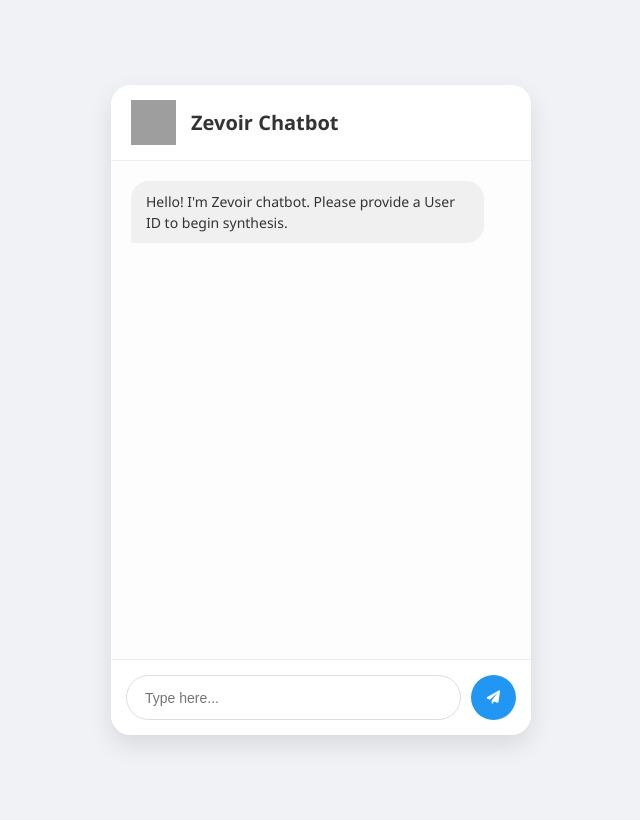
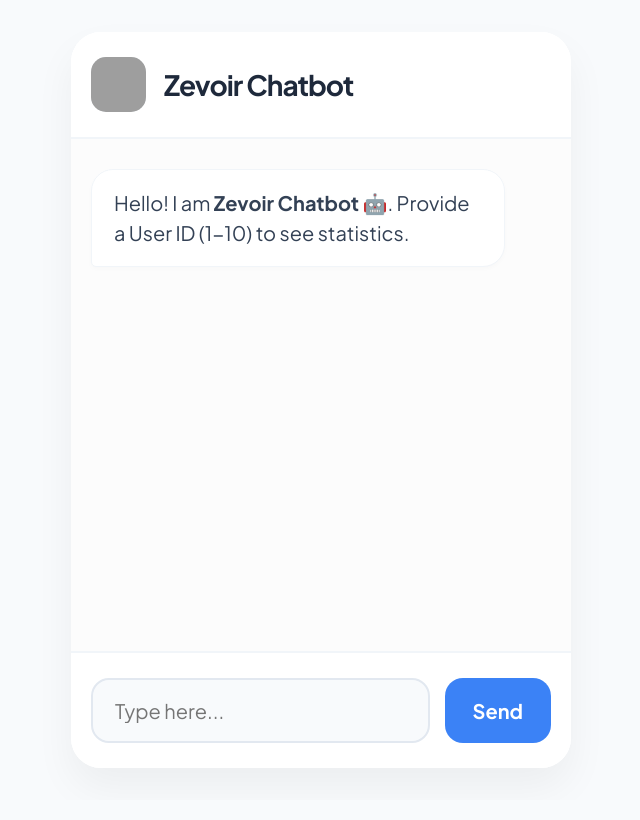
Before and after one commit to saniyask844-droid/my_chatbot, a Flask app: page / in a window 1280 px wide. Shown: the whole page, without its empty margins (319-959 px from the left). After the commit the page ends 743 px from the top, so only its background shows below. Run offline with Flask 3, Linux system fonts and the light colour scheme; grey boxes are pictures that could not be loaded.

Commit message:
Update index.html

```diff
--- a/templates/index.html
+++ b/templates/index.html
@@ -2,197 +2,165 @@
 <html lang="en">
 <head>
     <meta charset="UTF-8">
-    <meta name="viewport" content="width=device-width, initial-scale=1.0">
+    <meta name="viewport" content="width=device-width, initial-scale=1.0, maximum-scale=1.0, user-scalable=0">
     <title>Zevoir Chatbot</title>
-    <link rel="stylesheet" href="https://cdnjs.cloudflare.com/ajax/libs/font-awesome/6.0.0/css/all.min.css">
+    <link href="https://fonts.googleapis.com/css2?family=Plus+Jakarta+Sans:wght@400;600;700&display=swap" rel="stylesheet">
     <style>
+        * { box-sizing: border-box; margin: 0; padding: 0; font-family: 'Plus Jakarta Sans', sans-serif; }
+
         body {
-            font-family: 'Segoe UI', Tahoma, Geneva, Verdana, sans-serif;
-            background-color: #f0f2f5;
+            background: #f8fafc;
+            height: 100vh;
+            height: -webkit-fill-available;
             display: flex;
             justify-content: center;
             align-items: center;
-            min-height: 100vh;
-            margin: 0;
-            padding: 10px;
+            overflow: hidden;
+            position: fixed;
+            width: 100%;
         }
 
-        .chat-container {
+        #chat-container {
             width: 100%;
-            max-width: 420px;
-            height: 90vh;
-            max-height: 650px;
+            max-width: 500px; /* Width konchem penchanu */
+            height: 100vh;
             background: white;
-            border-radius: 20px;
-            box-shadow: 0 10px 25px rgba(0,0,0,0.1);
-            overflow: hidden;
             display: flex;
             flex-direction: column;
-            animation: fadeIn 0.5s ease;
+            box-shadow: 0 20px 40px rgba(0, 0, 0, 0.05);
+            overflow: hidden;
         }
 
-        @keyframes fadeIn {
-            from { opacity: 0; transform: translateY(20px); }
-            to { opacity: 1; transform: translateY(0); }
+        @media (min-width: 481px) {
+            #chat-container { height: 92vh; border-radius: 30px; }
         }
 
-        .chat-header {
-            background: #ffffff;
-            padding: 15px 20px;
-            display: flex;
-            align-items: center;
-            border-bottom: 1px solid #eee;
+        /* Header - Extra Large */
+        #header { padding: 25px 20px; border-bottom: 2px solid #f1f5f9; display: flex; align-items: center; gap: 18px; background: #ffffff; z-index: 10; }
+
+        .z-logo { width: 55px; height: 55px; border-radius: 15px; overflow: hidden; background: #f1f5f9; flex-shrink: 0; }
+        .z-logo img { width: 100%; height: 100%; object-fit: cover; }
+
+        /* Title size 28px */
+        #header p { font-weight: 800; font-size: 28px; color: #1e293b; letter-spacing: -1px; }
+
+        #chat-box { flex: 1; padding: 30px 20px; overflow-y: auto; display: flex; flex-direction: column; gap: 22px; background: #fcfcfc; }
+
+        /* Message font size 20px */
+        .message {
+            padding: 18px 22px; border-radius: 22px; font-size: 20px; max-width: 90%; line-height: 1.5;
+            word-wrap: break-word; word-break: break-word; white-space: pre-wrap;
+            box-shadow: 0 2px 5px rgba(0,0,0,0.02);
         }
 
-        .chat-header img {
-            width: 45px;
-            height: 45px;
-            margin-right: 15px;
+        .user-msg { align-self: flex-end; background: #3b82f6; color: white; border-bottom-right-radius: 5px; }
+        .bot-msg { align-self: flex-start; background: #ffffff; color: #334155; border: 1.5px solid #f1f5f9; border-bottom-left-radius: 5px; }
+
+        /* Input Area - Bold & Large */
+        #input-area {
+            padding: 25px 20px;
+            display: flex;
+            gap: 15px;
+            border-top: 2px solid #f1f5f9;
+            background: white;
+            padding-bottom: calc(25px + env(safe-area-inset-bottom));
         }
 
-        .chat-header h2 {
-            margin: 0;
-            color: #333;
+        #user-input {
+            flex: 1;
+            border: 2px solid #e2e8f0;
+            border-radius: 18px;
+            padding: 18px 22px;
+            outline: none;
+            font-size: 20px;
+            font-weight: 500;
+            background: #f8fafc;
+            transition: 0.3s;
+        }
+        #user-input:focus { border-color: #3b82f6; background: white; }
+
+        #send-btn {
+            background: #3b82f6;
+            color: white;
+            border: none;
+            padding: 0 28px;
+            border-radius: 18px;
+            font-weight: 700;
+            cursor: pointer;
             font-size: 20px;
         }
 
-        #chat-box {
-            flex: 1;
-            padding: 20px;
-            overflow-y: auto;
-            display: flex;
-            flex-direction: column;
-            gap: 12px;
-            background: #fdfdfd;
-        }
-
-        .message {
-            max-width: 85%;
-            padding: 10px 15px;
-            border-radius: 18px;
-            font-size: 14px;
-            line-height: 1.5;
-            word-wrap: break-word;
-        }
-
-        .user-message {
-            align-self: flex-end;
-            background: #2196F3;
-            color: white;
-            border-bottom-right-radius: 2px;
-        }
-
-        .bot-message {
-            align-self: flex-start;
-            background: #f1f0f0;
-            color: #333;
-            border-bottom-left-radius: 2px;
-        }
-
-        .input-area {
-            padding: 15px;
-            display: flex;
-            gap: 10px;
-            background: white;
-            border-top: 1px solid #eee;
-        }
-
-        input {
-            flex: 1;
-            padding: 12px 18px;
-            border: 1px solid #ddd;
-            border-radius: 25px;
-            outline: none;
-            font-size: 14px;
-        }
-
-        input:focus {
-            border-color: #2196F3;
-        }
-
-        button {
-            background: #2196F3;
-            color: white;
-            border: none;
-            width: 45px;
-            height: 45px;
-            border-radius: 50%;
-            cursor: pointer;
-            display: flex;
-            align-items: center;
-            justify-content: center;
-            transition: 0.3s;
-        }
-
-        button:hover {
-            background: #1976D2;
-            transform: scale(1.05);
-        }
-
-        #chat-box::-webkit-scrollbar {
-            width: 5px;
-        }
-        #chat-box::-webkit-scrollbar-thumb {
-            background: #ddd;
-            border-radius: 10px;
-        }
+        .typing span { width: 10px; height: 10px; background: #3b82f6; margin: 0 3px; }
     </style>
 </head>
 <body>
-
-<div class="chat-container">
-    <div class="chat-header">
-        <img src="https://cdn-icons-png.flaticon.com/512/4712/4712035.png" alt="Bot">
-        <h2>Zevoir Chatbot</h2>
+    <div id="chat-container">
+        <div id="header">
+            <div class="z-logo">
+                <img src="https://cdn-icons-png.flaticon.com/512/4712/4712035.png" alt="Zevoir Logo">
             </div>
-
-    <div id="chat-box">
-        <div class="message bot-message">Hello! I'm Zevoir chatbot. Please provide a User ID to begin synthesis.</div>
+            <p>Zevoir Chatbot</p>
         </div>
-
-    <div class="input-area">
-        <input type="text" id="user-input" placeholder="Type here..." onkeypress="handleKeyPress(event)">
-        <button onclick="sendMessage()"><i class="fas fa-paper-plane"></i></button>
+        <div id="chat-box"></div>
+        <div id="input-area">
+            <input type="text" id="user-input" placeholder="Type here..." maxlength="250" autocomplete="off">
+            <button id="send-btn">Send</button>
         </div>
     </div>
 
     <script>
-    async function sendMessage() {
-        const inputField = document.getElementById("user-input");
-        const message = inputField.value.trim();
-        if (!message) return;
+        const chatBox = document.getElementById('chat-box');
+        const userInput = document.getElementById('user-input');
+        const sendBtn = document.getElementById('send-btn');
 
-        appendMessage(message, "user-message");
-        inputField.value = "";
+        window.onload = () => {
+            const savedChat = JSON.parse(sessionStorage.getItem('zevoir_session_chat')) || [];
+            if (savedChat.length === 0) {
+                addMessage("Hello! I am <b>Zevoir Chatbot</b> 🤖. Provide a User ID (1-10) to see statistics.", "bot-msg", false);
+            } else {
+                savedChat.forEach(item => addMessage(item.text, item.type, false));
+            }
+        };
 
-        try {
-            const response = await fetch("/get_response", {
-                method: "POST",
-                headers: { "Content-Type": "application/json" },
-                body: JSON.stringify({ message: message })
-            });
-            const data = await response.json();
-            appendMessage(data.response, "bot-message");
-        } catch (error) {
-            appendMessage("Error: Could not reach server. ⚠️", "bot-message");
+        function addMessage(text, type, save = true) {
+            const div = document.createElement('div');
+            div.className = `message ${type}`;
+            div.innerHTML = text;
+            chatBox.appendChild(div);
+            chatBox.scrollTop = chatBox.scrollHeight;
+            if (save) {
+                const savedChat = JSON.parse(sessionStorage.getItem('zevoir_session_chat')) || [];
+                savedChat.push({ text, type });
+                sessionStorage.setItem('zevoir_session_chat', JSON.stringify(savedChat));
             }
         }
 
-    function appendMessage(text, className) {
-        const chatBox = document.getElementById("chat-box");
-        const msgDiv = document.createElement("div");
-        msgDiv.className = `message ${className}`;
-        msgDiv.innerHTML = text;
-        chatBox.appendChild(msgDiv);
+        async function handleSend() {
+            const msg = userInput.value.trim();
+            if (!msg) return;
+            addMessage(msg, "user-msg");
+            userInput.value = "";
+            const loading = document.createElement('div');
+            loading.className = "message bot-msg";
+            loading.innerHTML = `<div class="typing"><span></span><span></span><span></span></div>`;
+            chatBox.appendChild(loading);
             chatBox.scrollTop = chatBox.scrollHeight;
-    }
-
-    function handleKeyPress(event) {
-        if (event.key === "Enter") {
-            sendMessage();
+            try {
+                const response = await fetch('/get_response', {
+                    method: 'POST',
+                    headers: {'Content-Type': 'application/json'},
+                    body: JSON.stringify({message: msg})
+                });
+                const data = await response.json();
+                chatBox.removeChild(loading);
+                addMessage(data.response, "bot-msg");
+            } catch (e) {
+                chatBox.removeChild(loading);
+                addMessage("<b>Error:</b> Server issues. ⚠️", "bot-msg");
             }
         }
+        sendBtn.onclick = handleSend;
+        userInput.addEventListener("keypress", (e) => { if (e.key === "Enter") handleSend(); });
     </script>
-
 </body>
 </html>
```
Lines whose indentation alone changed are shown as unchanged.
